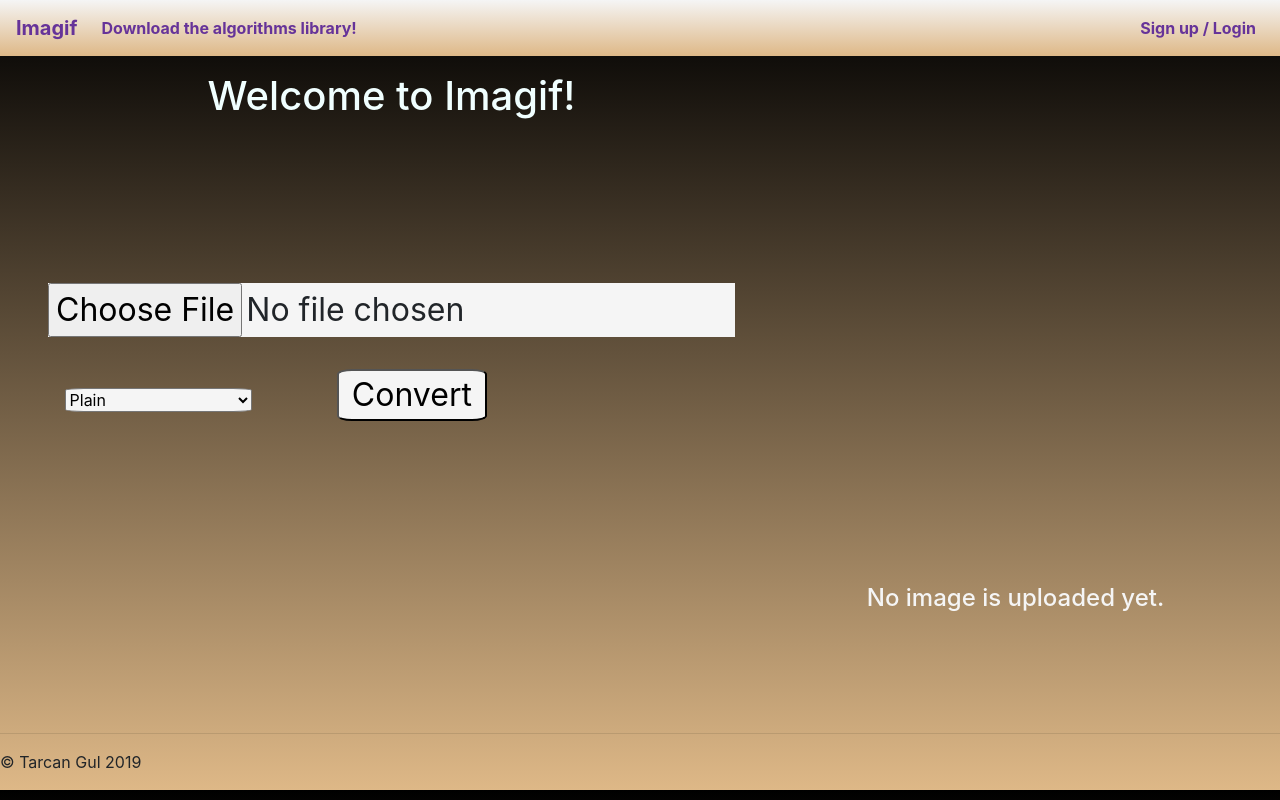
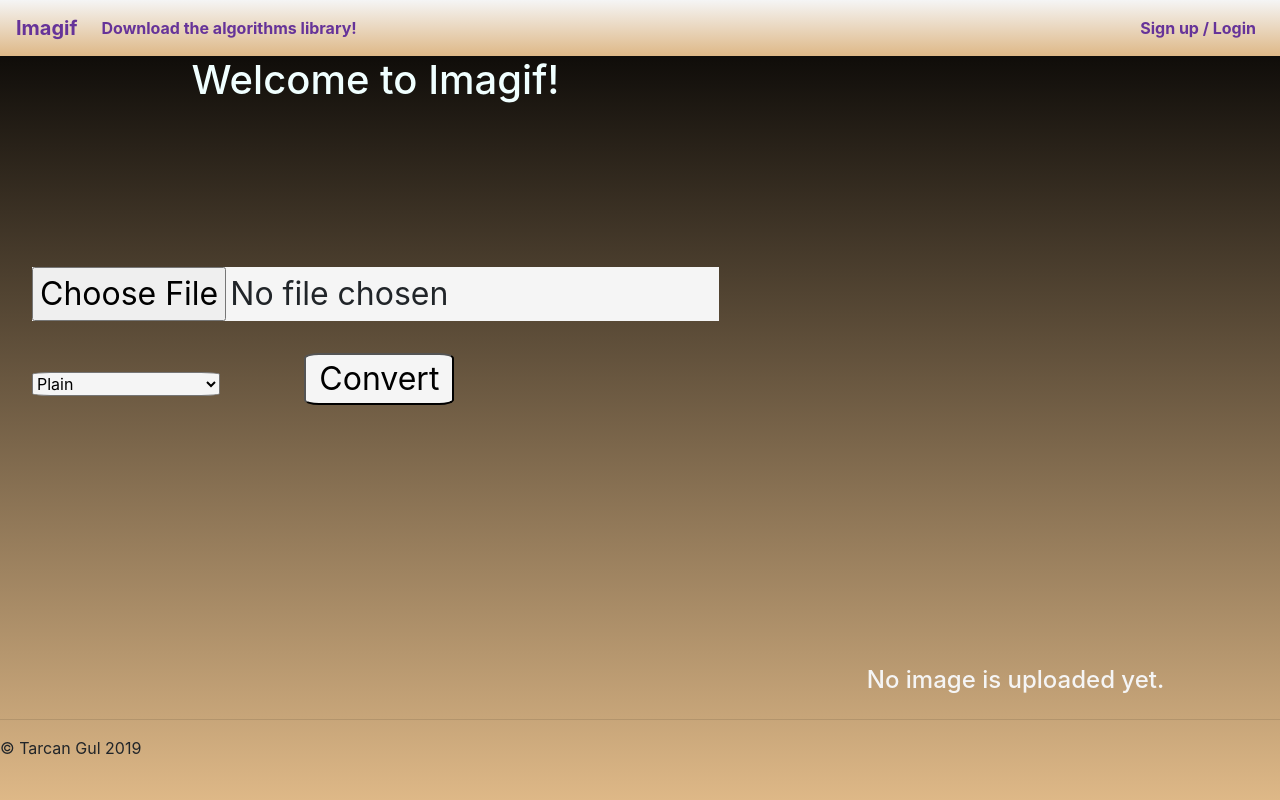
Before and after one commit to TarcanGul/Imagif, a Flask app: page / in a window 1280 px wide. Run offline with Flask 2, Linux system fonts and the light colour scheme; parts of the project's set-up code (start-up, migrations or seed data) failed here and were passed over; some libraries are stand-ins or nearby versions.

Commit message:
Solved inconsistencies with UI.

```diff
--- a/static/css/site.css
+++ b/static/css/site.css
@@ -1,12 +1,14 @@
 * {
-    margin: 0px;
-    padding: 0px;
+    margin: 0;
+    padding: 0;
     box-sizing: border-box;
 }
 
 body {
+    max-height: 100%;
+    height: 100%;
     background: linear-gradient(black, burlywood);
-    height: 100%;
+    background-attachment:fixed;
 }
 
 main {
@@ -14,25 +16,32 @@ main {
     flex-wrap: wrap;
     flex-direction: row;
     height: 100%;
-    text-align: center;
-    margin:1em;
-
 }
 
 footer {
-    padding-top: 5em;
+    position: relative;
+    bottom: 0;
 }
 
 nav{
     background: linear-gradient(whitesmoke, burlywood);
 }
 
+.loading-element{
+    color: azure;
+}
+
 #welcoming-text{
     color: azure;
+    text-align: center;
 
 }
-.container-without-gif h4, .spinner-border{
-    padding-top:25%;
+.container-without-gif h4, .container-without-gif h3, .spinner-border{
+    margin-top: 25vh;
+}
+
+.gif-container h3{
+    color: azure;
 }
 
 .form-container {
@@ -52,7 +61,7 @@ nav{
 }
 
 .account-form {
-    height:25em;
+    height:70vh;
     flex: 1;
     vertical-align: middle;
     border:solid rgb(214, 171, 171);
@@ -63,7 +72,9 @@ nav{
     margin: 1em;
     height:90%;
     max-height: 25em;
-    border: solid;
+    border: solid  rgb(214, 171, 171);
+    z-index: 1;
+    background: none;
 }
 
 #imageFieldEmpty{
@@ -84,28 +95,27 @@ nav{
 .auth-element{
     margin-left:auto;
     margin-right: auto;
-    text-align: center;
 }
 
-a.form-element, .form-element input,.form-element select,.form-element button, .form-element-text input, button.form-element{
+.auth-element input{
+    display: block;
+}
+
+button.form-element, .form-element input,.form-element select,.form-element button, .form-element-text input, button.form-element{
     background-color: whitesmoke;
     font-size: 4vh;
 }
 
-.form-element input, .form-element-text input{
-    margin:0;
-}
 
-
-a.form-element {
-    text-decoration: none;
-    color: black;
+button.form-element{
     border-style: solid;
     text-align: center;
     vertical-align: center;
-    appearance: button;
-    -moz-appearance: button;
-    -webkit-appearance: button;
+}
+
+button.form-element a{
+    text-decoration: none;
+    color: black;
 }
 
 .form-element select,.form-element button, button.form-element{
@@ -154,7 +164,7 @@ a.form-element {
 }
 
 a.form-element:hover, .form-element input:hover, .form-element button:hover, button.form-element:hover{
-    background-color: aquamarine;
+    background-color: rgb(243, 225, 201);
 }
 
 .navbar-brand, .nav-link{
--- a/static/js/site.js
+++ b/static/js/site.js
@@ -55,7 +55,7 @@ document.getElementById('upload-form').addEventListener("submit", function(event
             $(".gif-container").append(`<img id="imageGifField" src="../static/images/outputs/` + data.image + `" alt="uploaded gif image"
             />`);
             $(".gif-container").append('<h3>Enjoy your hot gif!</h3>');
-            $(".gif-container").append(`<a class="btn form-element" href='../static/images/outputs/` + data.image + `'" download target="_blank">Download</a>`);
+            $(".gif-container").append(`<button class="form-element"><a href='../static/images/outputs/` + data.image + `'" download target="_blank">Download</a></button>`);
             document.querySelector("#welcoming-text").innerHTML = "Feel free to convert another!";
             if(data.authorized)
             {
@@ -78,8 +78,8 @@ document.getElementById('upload-form').addEventListener("submit", function(event
     });
     $(".gif-container").empty();
     $(".container-without-gif").empty();
-    document.querySelector(".container-without-gif").innerHTML = `<div class="spinner-border" role="status"><span class="sr-only">Loading...</span></div>
-    <h4>Processing...</h4>`;
+    document.querySelector(".container-without-gif").innerHTML = `<div class="spinner-border loading-element" role="status"><span class="sr-only">Loading...</span></div>
+    <h4 class="loading-element">Processing...</h4>`;
 }, false);
 
 document.addEventListener('click', function(e){
--- a/templates/auth.html
+++ b/templates/auth.html
@@ -6,7 +6,7 @@
                   <p>Username<input autocomplete="off" name="username" required/></p>
                 </div>
               <div class="form-element-text auth-element">
-                <p>Email <input autocomplete="off" name="email" type="email" required/></p>
+                <p>Email<input autocomplete="off" name="email" type="email" required/></p>
               </div>
               <div class="form-element-text auth-element">
                 <p>Password (6 characters minimum) <input name="password" type="password" pattern=".{6,}"  required title="6 characters minimum" required/></p>
@@ -22,7 +22,7 @@
       <div class="account-form">
           <form name="login" id="login-form" onsubmit="return false;">
               <div class="form-element-text auth-element">
-                <p>Email <input autocomplete="off" name="email" type="email" required/></p>
+                <p>Email<input autocomplete="off" name="email" type="email" required/></p>
               </div>
               <div class="form-element-text auth-element">
                 <p>Password<input name="password" type="password" required/></p>
```
Also changed, not shown: static/css/usergifs.css (+25 -0 lines), templates/usergifs.html (+5 -1 lines).
